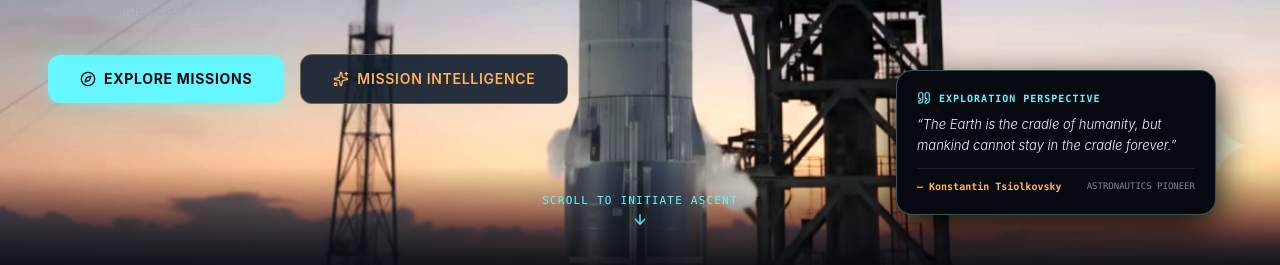
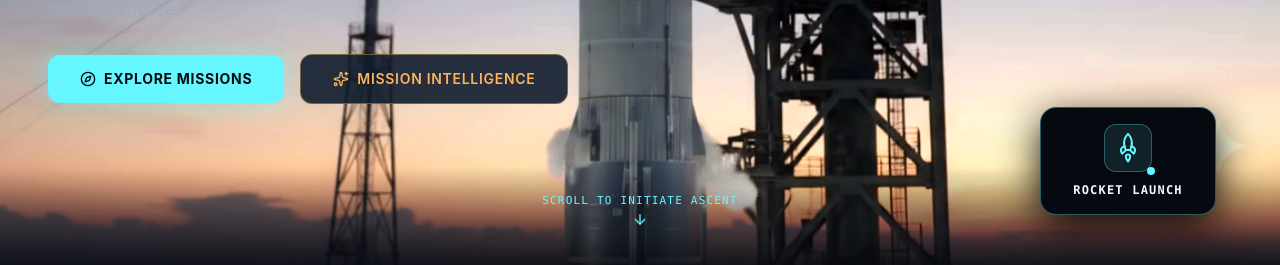
Before and after one commit to ujwal16102006/RocketLaunch, a Next.js app: page / in a window 1280 px wide. Shown: the part 521-786 px from the top of the page. Built offline with nearby package versions, Linux system fonts and the light colour scheme; no server answers.

Commit message:
feat_add_rocket_launch_icon_badge_bottom_right

```diff
--- a/components/hero/CinematicHero.js
+++ b/components/hero/CinematicHero.js
@@ -3,7 +3,7 @@
 import { useState } from "react";
 import Link from "next/link";
 import { RocketLaunchSequence } from "./RocketLaunchSequence.js";
-import { Compass, Sparkles, ArrowDown, Quote } from "lucide-react";
+import { Compass, Sparkles, ArrowDown, Rocket } from "lucide-react";
 
 export function CinematicHero() {
   const [telemetry, setTelemetry] = useState({ progress: 0 });
@@ -55,31 +55,24 @@ export function CinematicHero() {
             </div>
           </div>
 
-          {/* Right-Side Quotation Card (Positioned to seamlessly mask background watermark) */}
+          {/* Right-Side Rocket Launch Badge (Positioned over bottom-right corner mark) */}
           <div
-            className="pointer-events-auto absolute right-6 sm:right-10 lg:right-16 bottom-14 sm:bottom-16 z-30 w-72 sm:w-80 rounded-2xl bg-[#070910] border border-[#65F6FF]/35 backdrop-blur-xl shadow-[0_12px_40px_rgba(0,0,0,0.95)] p-4 sm:p-5 transition-all duration-300 hover:border-[#65F6FF]/70"
+            className="pointer-events-auto absolute right-6 sm:right-10 lg:right-16 bottom-14 sm:bottom-16 z-30 w-40 sm:w-44 rounded-2xl bg-[#070910] border border-[#65F6FF]/35 backdrop-blur-xl shadow-[0_12px_40px_rgba(0,0,0,0.95)] p-4 flex flex-col items-center justify-center text-center group transition-all duration-300 hover:border-[#65F6FF]/70 hover:shadow-[0_0_25px_rgba(101,246,255,0.25)]"
             style={{
               opacity: Math.max(0.6, 1 - progress * 2),
               transform: `translateY(${progress * 15}px)`,
             }}
           >
-            <div className="flex items-center gap-2 mb-2">
-              <Quote className="w-3.5 h-3.5 text-[#65F6FF]" />
-              <span className="text-[10px] font-mono tracking-widest text-[#65F6FF] uppercase font-bold">
-                EXPLORATION PERSPECTIVE
+            <div className="relative flex items-center justify-center w-12 h-12 rounded-xl bg-[#65F6FF]/10 border border-[#65F6FF]/30 text-[#65F6FF] mb-2.5 transition-transform duration-300 group-hover:scale-110">
+              <Rocket className="w-6 h-6 -rotate-45 text-[#65F6FF] transition-transform duration-300 group-hover:translate-x-0.5 group-hover:-translate-y-0.5" />
+              <span className="absolute -bottom-1 -right-1 flex h-2 w-2">
+                <span className="animate-ping absolute inline-flex h-full w-full rounded-full bg-[#65F6FF] opacity-75"></span>
+                <span className="relative inline-flex rounded-full h-2 w-2 bg-[#65F6FF]"></span>
               </span>
             </div>
-            <p className="text-xs sm:text-[13px] text-[#F3F7FC] leading-relaxed italic font-light">
-              “The Earth is the cradle of humanity, but mankind cannot stay in the cradle forever.”
-            </p>
-            <div className="flex items-center justify-between pt-2.5 mt-3 border-t border-[rgba(180,210,235,0.12)]">
-              <span className="text-[10px] font-mono text-[#FFB45C] font-semibold">
-                — Konstantin Tsiolkovsky
-              </span>
-              <span className="text-[9px] font-mono text-[#9AA9BD]/80">
-                ASTRONAUTICS PIONEER
-              </span>
-            </div>
+            <span className="text-xs font-mono font-bold tracking-widest text-[#F3F7FC] uppercase">
+              ROCKET LAUNCH
+            </span>
           </div>
 
           {/* Centered Scroll Prompt */}
```
Also changed, not shown: public/animations/rocket-launch/manifest.json.
